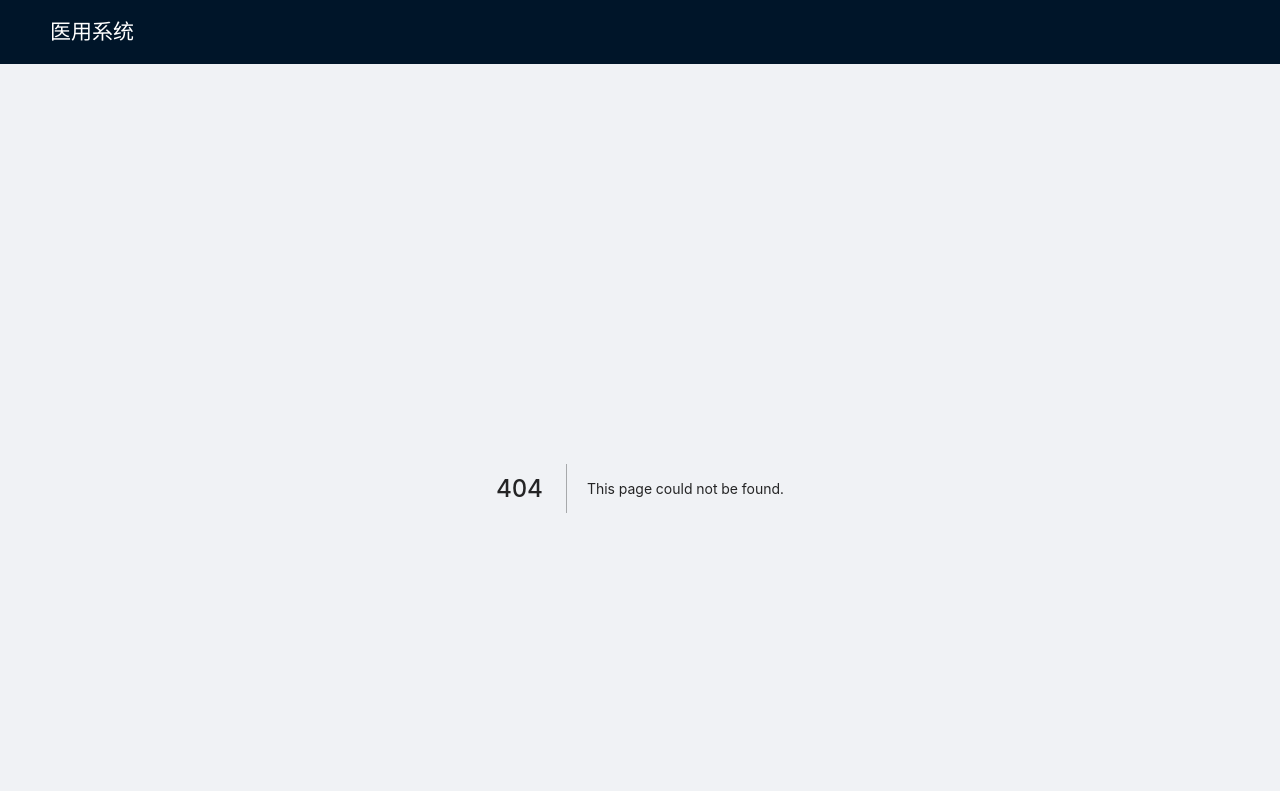
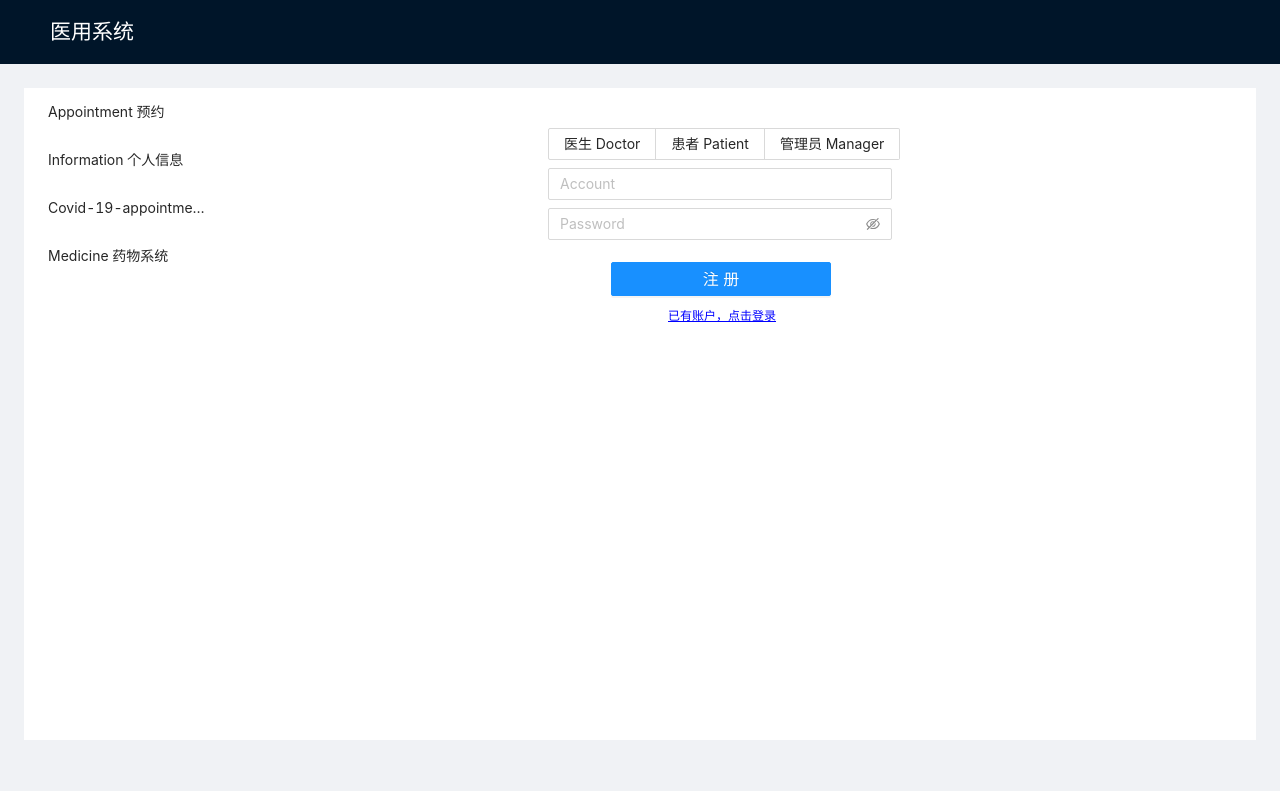
Before and after one commit to yuaanlin/zju-se-project, a Next.js app: page /login in a window 1280 px wide. Before the commit this address had no page. Shown: the top 791 px of the page. Built offline with nearby package versions, Linux system fonts and the light colour scheme.

Commit message:
modification of styles of login pages

```diff
--- /dev/null
+++ b/pages/login/index.tsx
@@ -0,0 +1,199 @@
+import SiderMenu from '../component/SiderMenu';
+import { Layout, Input, Button, Radio, Space, notification } from 'antd';
+import styles from './style.css'
+import React, { useState } from 'react';
+import Link from 'next/link';
+import Axios from "axios";
+
+const { Content } = Layout;
+
+
+
+
+export default function LoginPage() {
+
+  const testAccount = "Test"
+  const testPassWord = "123"
+
+  function loginTest(){
+    if(testAccount == account && testPassWord == password){
+      setLoginDone(true);
+      setLogInfo('');
+      notification.open({
+        message: 'Login Success',
+        description:
+          ''
+      });
+    }else{
+      setLogInfo("用户名或密码错误")
+    }
+  }
+
+  function login(){
+    Axios.post('http://localhost:3001/login',{
+        account: account,
+        password: password
+    }).then((response)=>{
+        if(response.data == "SUCCESS"){
+          setLoginDone(true);
+          setLogInfo('');
+        }
+        else{
+          setLogInfo(''+response.data);
+        }
+    });
+  }
+
+  function register(){
+    Axios.post('http://localhost:3001/register', {
+        account: account,
+        password: password
+    }).then((response)=>{
+      notification.open({
+        message: 'Register Result',
+        description:
+          ''+response.data
+      });
+    });
+  }
+
+
+  //  login_done?
+  //  sign in or sign up?
+  // const loginState: { login_done: Boolean, signup: Boolean } = {
+  //   login_done: false,
+  //   signup: false
+  // };
+
+  const [login_done, setLoginDone] = useState(false);
+  const [signup, setSignup] = useState(false);
+  const [identity, setIdentity] = useState('');  //  doctor patient manager
+  const [account, setAccount] = useState('');
+  const [password, setPassword] = useState('');
+
+  //  whether to display the info of failing in sign in or sign up
+  const [logInfo, setLogInfo] = useState('');
+  // const [logInfoShow, setLogInfoShow] = useState('false');
+
+  const handleSwitchClick = () => {
+    setSignup(!signup);
+    setAccount('');
+    setPassword('');
+    setIdentity('');
+    setLogInfo('');
+  };
+
+  const handleAccountInputChange = (e) =>{
+    setAccount(e.target.value);
+  }
+
+  const handlePasswordInputChange = (e) =>{
+    setPassword(e.target.value);
+  }
+
+  const handleIdentityChange = (e) =>{
+    setIdentity(e.target.value);
+  }
+
+  const handleButtonClick = () =>{
+
+    if(account != '' && password != ''){
+      loginTest()
+        //  数据请求 + 数据返回
+        //  正确:   跳转到首页  setLoginDone(true); setloginfo('');
+        //  错误:   显示错误信息 logInfo
+    }
+    else{
+      setLogInfo("用户名或密码错误")
+    }
+
+    setPassword('');
+    //  return  ( <Link href="/" /> )
+    //  如何实现页面的跳转
+  }
+
+  if(login_done == false ){
+
+
+    return (
+      <>
+        <SiderMenu />
+        <Content
+          className="site-layout-background"
+          style={{
+            background: '#fff',
+            padding: 24,
+            margin: 0,
+            minHeight: 480,
+          }}
+        >
+
+          <Space direction="vertical" className='LoginWrapper'>
+            <Space direction="horizontal">
+              {/* <h2 style={{fontSize: 12}}>登录身份</h2> */}
+              <Radio.Group
+                style={{ marginTop: 16 , marginLeft:300 }}
+                value={identity}
+                onChange={handleIdentityChange}
+              >
+                <Radio.Button value="doctor">医生 Doctor</Radio.Button>
+                <Radio.Button value="patient">患者 Patient</Radio.Button>
+                <Radio.Button value="manager">管理员 Manager</Radio.Button>
+              </Radio.Group>
+            </Space>
+            <Input
+              style={{marginLeft: 300, width: 344}}
+              className='InputBox'
+              placeholder="Account"
+              value={account}
+              onChange={handleAccountInputChange}
+            />
+            <Input.Password
+              style={{marginLeft: 300, width: 344}}
+              className='InputBox'
+              placeholder="Password"
+              value={password}
+              onChange={handlePasswordInputChange}
+            />
+
+            <h2 style={{fontSize: 12, color: "red"}}>
+              {logInfo}
+            </h2>
+            <Link href="/">
+              <Button
+                style={{width: "220px", height: "34px", fontSize: 16, marginLeft:363}}
+                // style={{width: "220px", height: "30px", lineHeight: "30px", color: 'white', background: "#3194d0", borderra-radius: "15px", margin: "10px auto", text-align: "center"}}
+                type="primary"
+                // className='ButtonBox'
+                onClick={handleButtonClick}
+              >
+                {signup? "登录" : "注册"}
+              </Button>
+            </Link>
+
+
+            <a
+              style={{fontSize: 12, color: "blue", textDecorationColor: "blue", textDecoration: "underline", marginLeft: 420}}
+              onClick={handleSwitchClick}
+            >
+              {signup ? "没有账户，点击注册" : "已有账户，点击登录"}
+            </a>
+            {/* <h2 style={{fontSize: 12, textDecoration: "underline"}}>已有账户，点击登录</h2> */}
+          </Space>
+
+
+        </Content>
+
+
+
+        {/* <div>
+          <h1>用户信息页面</h1>
+          <p>
+            在 <code>pages/account</code> 目录下添加 <code>.tsx</code> 文件，
+            即可在这个模块的路由下添加需要的二级路由。
+          </p>
+        </div> */}
+      </>
+    );
+  }
+}
--- /dev/null
+++ b/pages/login/style.css
@@ -0,0 +1,45 @@
+
+.LoginWrapper{
+    /* text-align: center; */
+    left: 50%;
+    top: 50%;
+    transform: translate(-50%,-50%);
+    z-index: 0;
+	position: absolute;
+	left: 0;
+	right: 0;
+	bottom: 0;
+	top: 56px;
+	background: #eee;
+}
+
+.LoginBox{
+    width: 400px;
+	height: 180px;
+	margin: 100px auto;
+	padding-top: 20px;
+	background: #fff;
+	box-shadow: 0 0 8px rgba(0,0,0,.1);
+}
+
+
+.InputBox{
+    display: block;
+	width: 200px;
+	height: 30px;
+	line-height: 30px;
+	padding: 0 10px;
+	margin: 10px auto;
+	color: #777;
+}
+
+.ButtonBox {
+    width: 400px;
+	height: 30px;
+	line-height: 30px;
+	color: #fff;
+	background: #3194d0;
+	border-radius: 15px;
+	margin: 10px auto;
+	text-align: center;
+}
```
